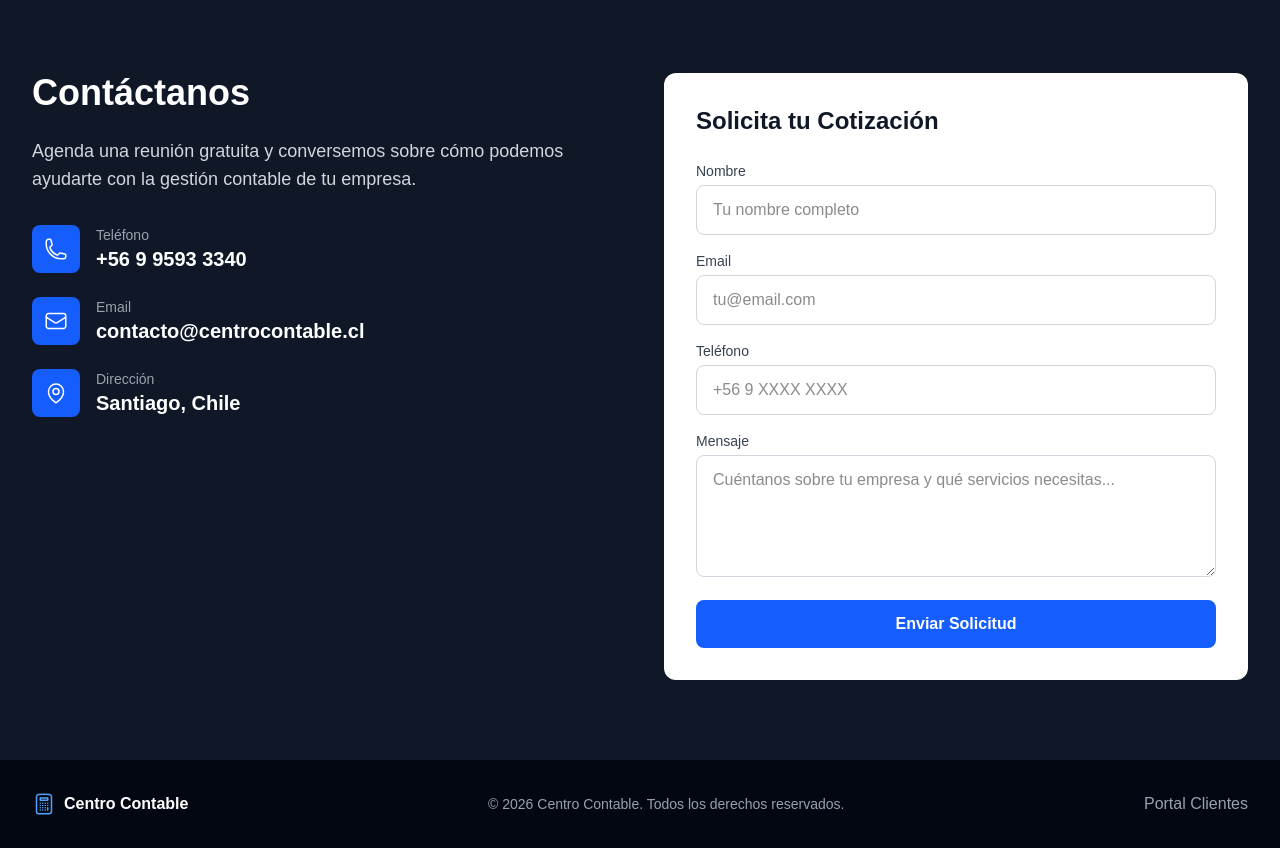
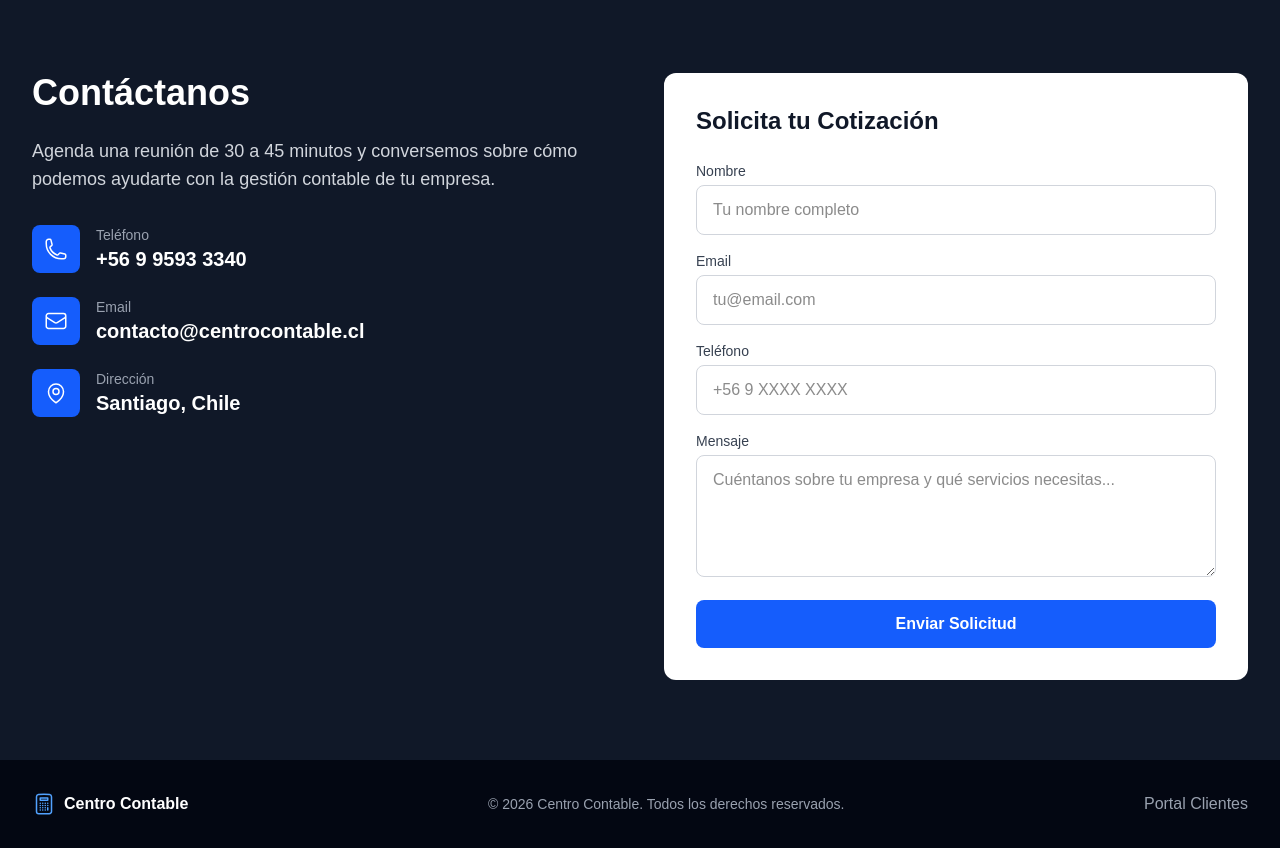
Before and after one commit to B4n3l/remuneraciones, a Next.js app: page / in a window 1280 px wide. Shown: the part 3080-3928 px from the top of the page. Built offline with nearby package versions, Linux system fonts and the light colour scheme.

Commit message:
chore: Update contact section text

```diff
--- a/app/page.tsx
+++ b/app/page.tsx
@@ -360,7 +360,7 @@ export default function LandingPage() {
             <div>
               <h2 className="text-4xl font-bold mb-6">Contáctanos</h2>
               <p className="text-gray-300 mb-8 text-lg">
-                Agenda una reunión gratuita y conversemos sobre cómo podemos ayudarte con la gestión contable de tu empresa.
+                Agenda una reunión de 30 a 45 minutos y conversemos sobre cómo podemos ayudarte con la gestión contable de tu empresa.
               </p>
               <div className="space-y-6">
                 <div className="flex items-center gap-4">
```
